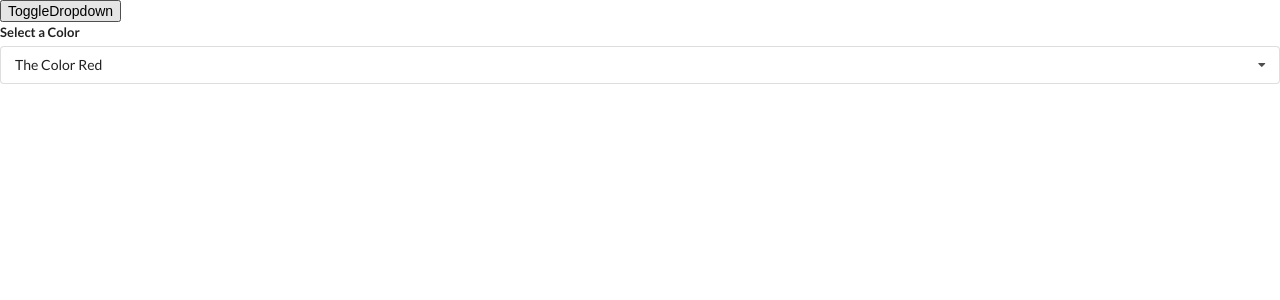
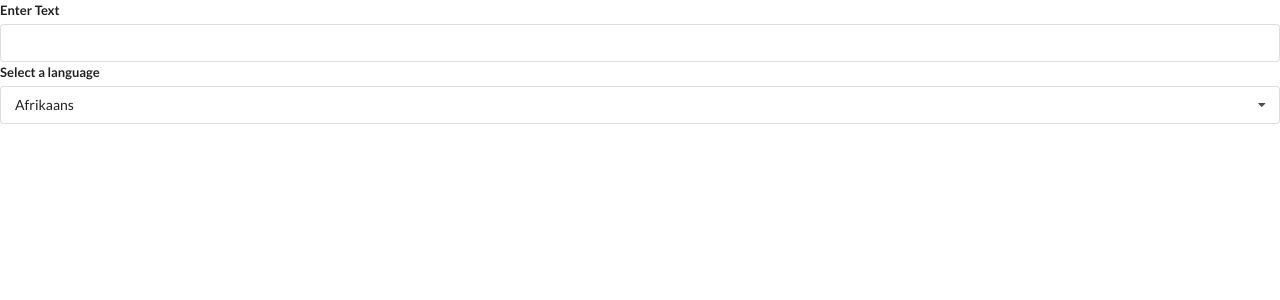
Before and after one commit to tlockhart/react-widgets-with-async-fetch, a React (Create React App) app: page / in a window 1280 px wide. Shown: the top 300 px of the page. Built offline with nearby package versions, Linux system fonts and the light colour scheme.

Commit message:
chore: Added react-select validation

```diff
--- a/src/App.js
+++ b/src/App.js
@@ -4,6 +4,7 @@
 import Search from "./components/Search";
 import DebounceSearch from "./components/DebounceSearch";
 import Dropdown from "./components/Dropdown";
+import Translate from "./components/Translate";
 
 const options = [
     {
@@ -36,11 +37,11 @@
 ];
 
 export function App() {
-    const [selected, setSelected] = useState(options[0]);
-    const [showDropdown, setShowDropdown] = useState(true);
+    // const [selected, setSelected] = useState(options[0]);
+    // const [showDropdown, setShowDropdown] = useState(true);
 
     const setSelectedOption = (data) => {
-        setSelected(data);
+        // setSelected(data);
         console.log(data);
     }
     return (
@@ -48,13 +49,14 @@
             {/* <Accordion items={items}/>
       <Counter /> */}
             {/* <DebounceSearch /> */}
-            <button onClick={() => setShowDropdown(!showDropdown)}>ToggleDropdown</button>
-            {showDropdown ?
-                <Dropdown
-                    selected={selected}
-                    onSelectedChange={setSelected}
-                    options={options}
-                /> : null}
+            {/*<button onClick={() => setShowDropdown(!showDropdown)}>ToggleDropdown</button>*/}
+            {/*{showDropdown ?*/}
+            {/*    <Dropdown*/}
+            {/*        selected={selected}*/}
+            {/*        onSelectedChange={setSelected}*/}
+            {/*        options={options}*/}
+            {/*    /> : null}*/}
+            <Translate/>
         </div>
     );
 }
--- a/src/components/Dropdown.js
+++ b/src/components/Dropdown.js
@@ -1,6 +1,6 @@
 import React, {useState, useEffect, useRef} from 'react';
 
-const Dropdown = ({options, selected, onSelectedChange}) => {
+const Dropdown = ({options, selected, onSelectedChange, label}) => {
     const [open, setOpen] = useState(false);
     const ref = useRef();
 
@@ -39,7 +39,7 @@
 
     return (<div ref={ref} className="ui form">
         <div className="field">
-            <label className="label">Select a Color</label>
+            <label className="label">{label}</label>
             <div onClick={() => setOpen(!open)}
                  className={`ui selection dropdown ${open ? 'visible active' : ''}`}>
                 <i className="dropdown icon"></i>
--- /dev/null
+++ b/src/components/Translate.js
@@ -0,0 +1,31 @@
+import React, {useState} from 'react';
+import Dropdown from './Dropdown';
+
+const options = [{
+    label: 'Afrikaans', value: 'af'
+}, {
+    label: 'Arabic', value: 'ar'
+}, {
+    label: 'Hindi', value: 'hi'
+}];
+
+const Translate = () => {
+    const [language, setLanguage] = useState(options[0]);
+    const [text, setText] = useState('');
+    return (<div>
+        <div className={"ui form"}>
+            <div className={"field"}>
+                <label>Enter Text</label>
+                <input value={text} onChange={(e) => setText(e.target.value)}/>
+            </div>
+        </div>
+        <Dropdown
+            label={"Select a language"}
+            options={options}
+            selected={language}
+            onSelectedChange={setLanguage}
+        />
+    </div>);
+};
+
+export default Translate;
```
